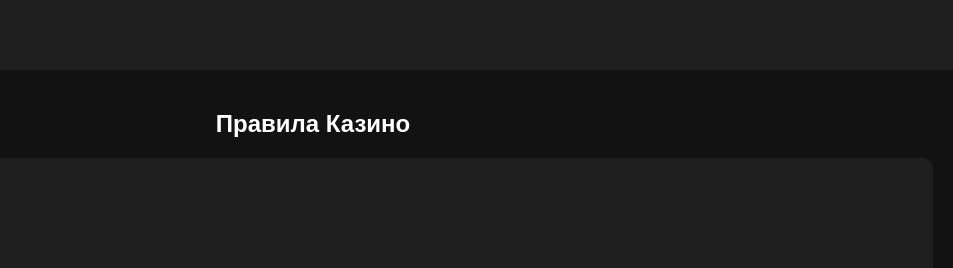
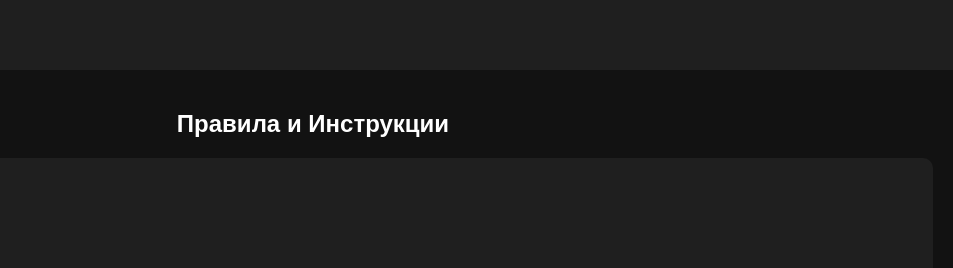
Before and after one commit to MIHUTKA3/mihutka3.github.io, a plain HTML site: page index.html in a window 1280 px wide. Shown: the top 268 px of the page, 327-1280 px from the left. Drawn offline with Linux system fonts and the light colour scheme.

Commit message:
Update index.html

```diff
--- a/index.html
+++ b/index.html
@@ -17,7 +17,7 @@
     </header>
     <main>
         <section class="rules">
-            <h2>Правила Казино</h2>
+            <h2>Правила и Инструкции</h2>
             <div class="rule-section">
                 <h3>Общие правила</h3>
                 <p>1. Игроки должны быть старше 18 лет.</p>
```
